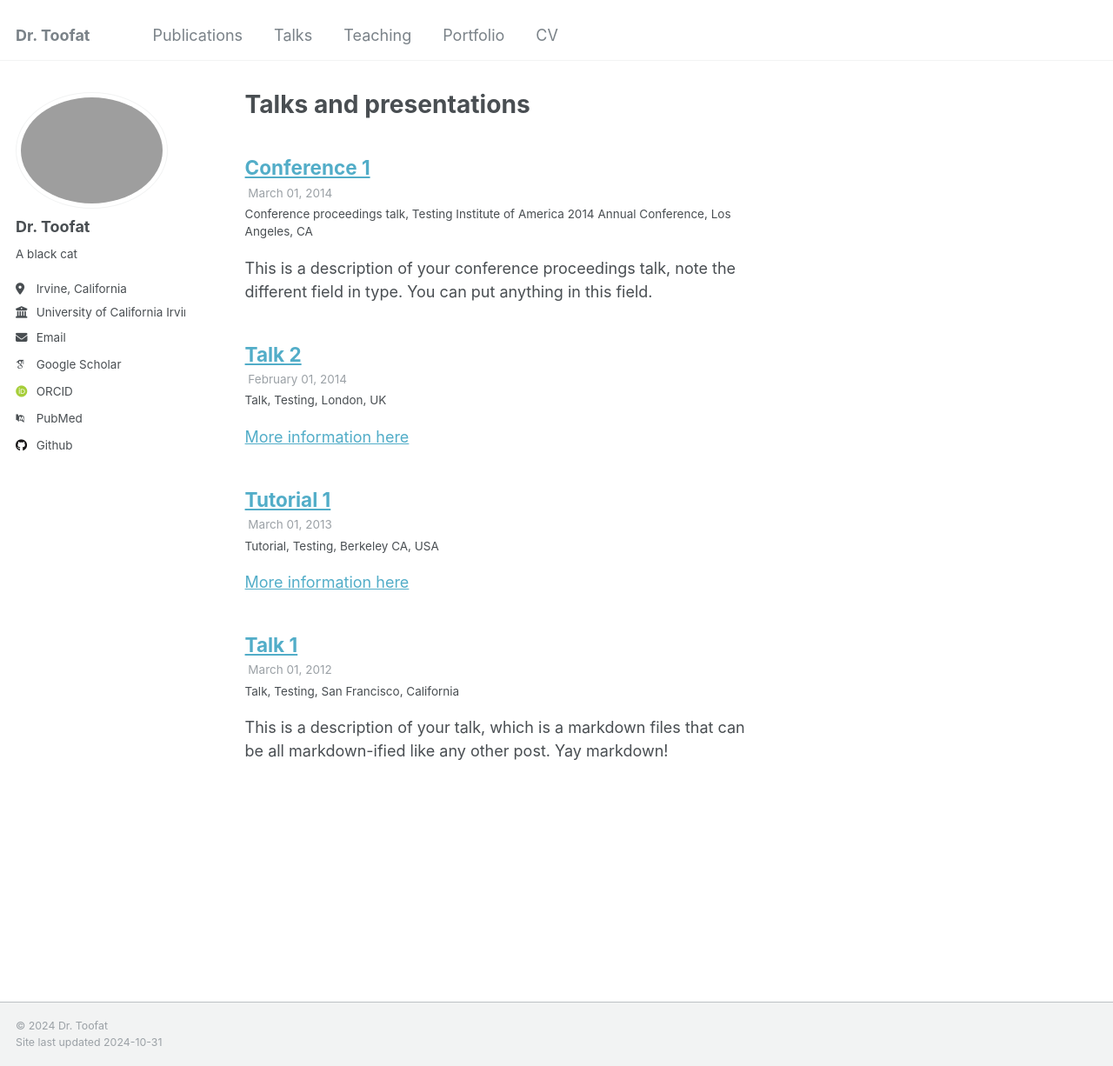
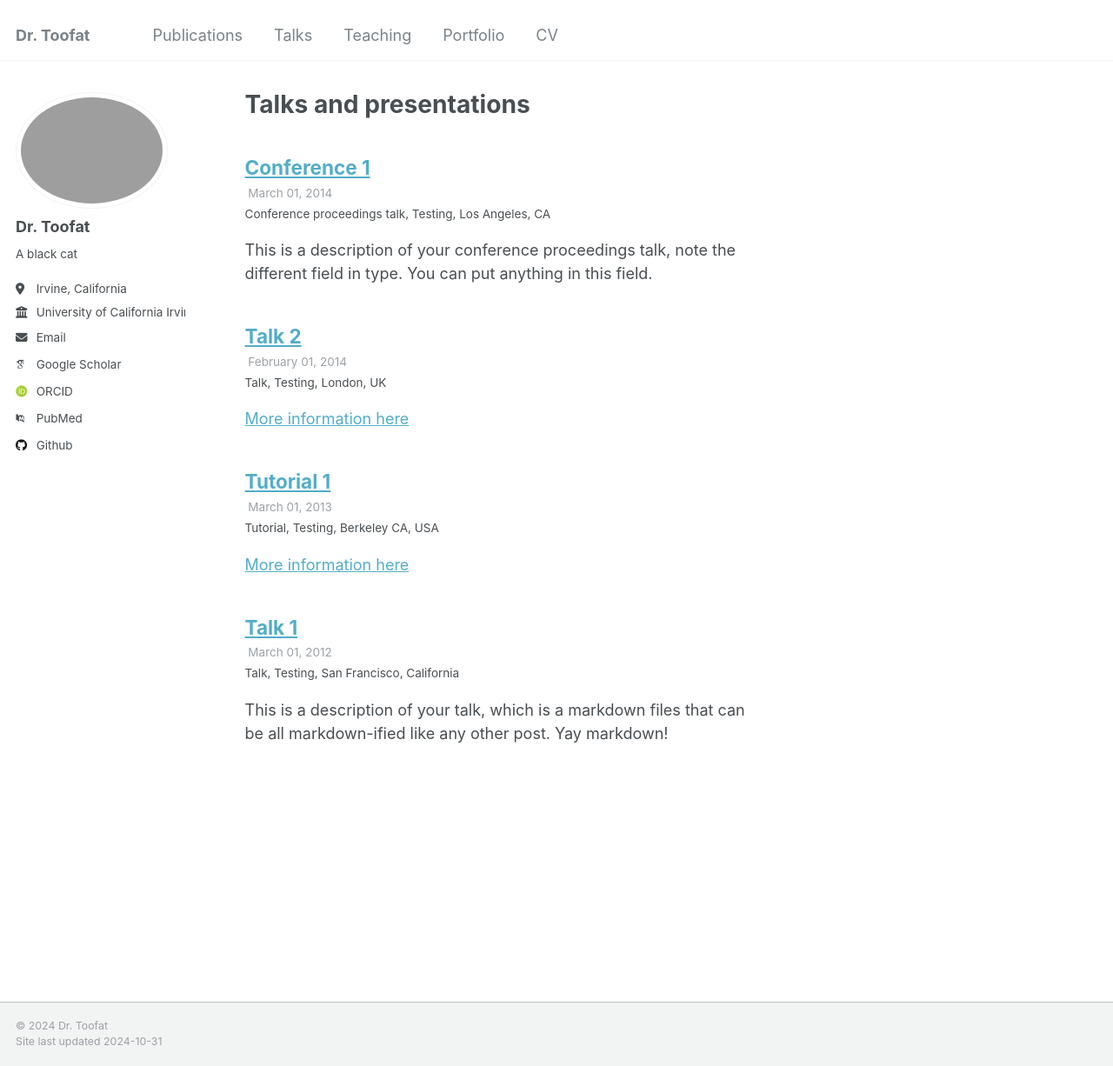
Before and after one commit to AltriaCarrie/altriacarrie.github.io, a Jekyll site: the page built from _pages/talks.html, in a window 1280 px wide and 1226 px high. Shown: the whole window at 87% size. Built offline with Jekyll 4.4.1, drawn with Linux system fonts in a browser that asks for light colours; some web fonts are replaced.

Commit message:
Update 2014-03-01-talk-3.md

```diff
--- a/_talks/2014-03-01-talk-3.md
+++ b/_talks/2014-03-01-talk-3.md
@@ -3,7 +3,7 @@ title: "Conference 1"
 collection: talks
 type: "Conference proceedings talk"
 permalink: /talks/2014-03-01-talk-3
-venue: "Testing Institute of America 2014 Annual Conference"
+venue: "Testing"
 date: 2014-03-01
 location: "Los Angeles, CA"
 ---
```
